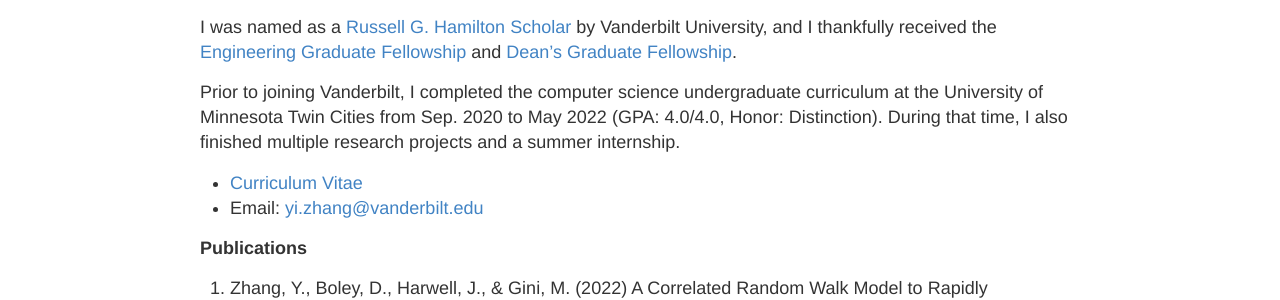
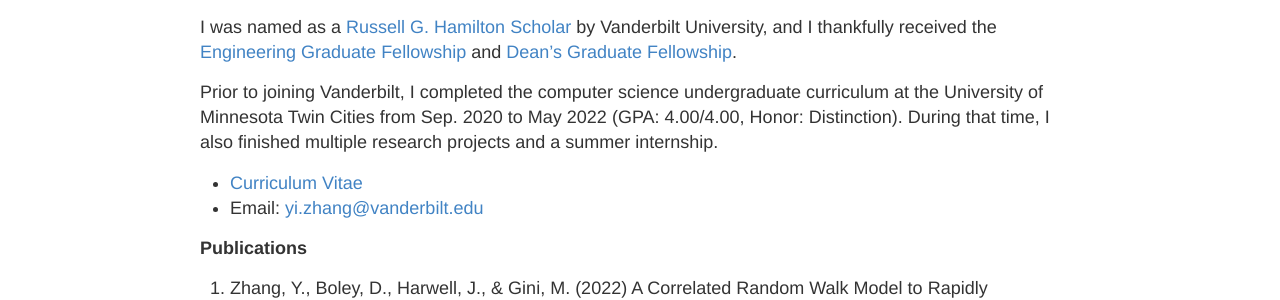
Before and after one commit to YiZhan2854/YiZhan2854.github.io, a Jekyll site: the page built from index.md, in a window 1280 px wide. Shown: the part 267-567 px from the top of the page. Built offline with Jekyll 4.4.1, drawn with Linux system fonts in a browser that asks for light colours.

Commit message:
Update index.md

```diff
--- a/index.md
+++ b/index.md
@@ -7,7 +7,7 @@ I am an incoming Computer Science PhD student supervised by Dr. [Tyler Derr](htt
 
 I was named as a [Russell G. Hamilton Scholar](https://gradschool.vanderbilt.edu/gli/russell-g-hamilton/) by Vanderbilt University, and I thankfully received the [Engineering Graduate Fellowship](https://gradschool.vanderbilt.edu/funding/) and [Dean’s Graduate Fellowship](https://gradschool.vanderbilt.edu/funding/university_scholarships.php).
 
-Prior to joining Vanderbilt, I completed the computer science undergraduate curriculum at the University of Minnesota Twin Cities from Sep. 2020 to May 2022 (GPA: 4.0/4.0, Honor: Distinction). During that time, I also finished multiple research projects and a summer internship.
+Prior to joining Vanderbilt, I completed the computer science undergraduate curriculum at the University of Minnesota Twin Cities from Sep. 2020 to May 2022 (GPA: 4.00/4.00, Honor: Distinction). During that time, I also finished multiple research projects and a summer internship.
 
 - [Curriculum Vitae](https://yizhan2854.github.io/CV_July21_Updated.pdf)
 - Email: <yi.zhang@vanderbilt.edu>
```
